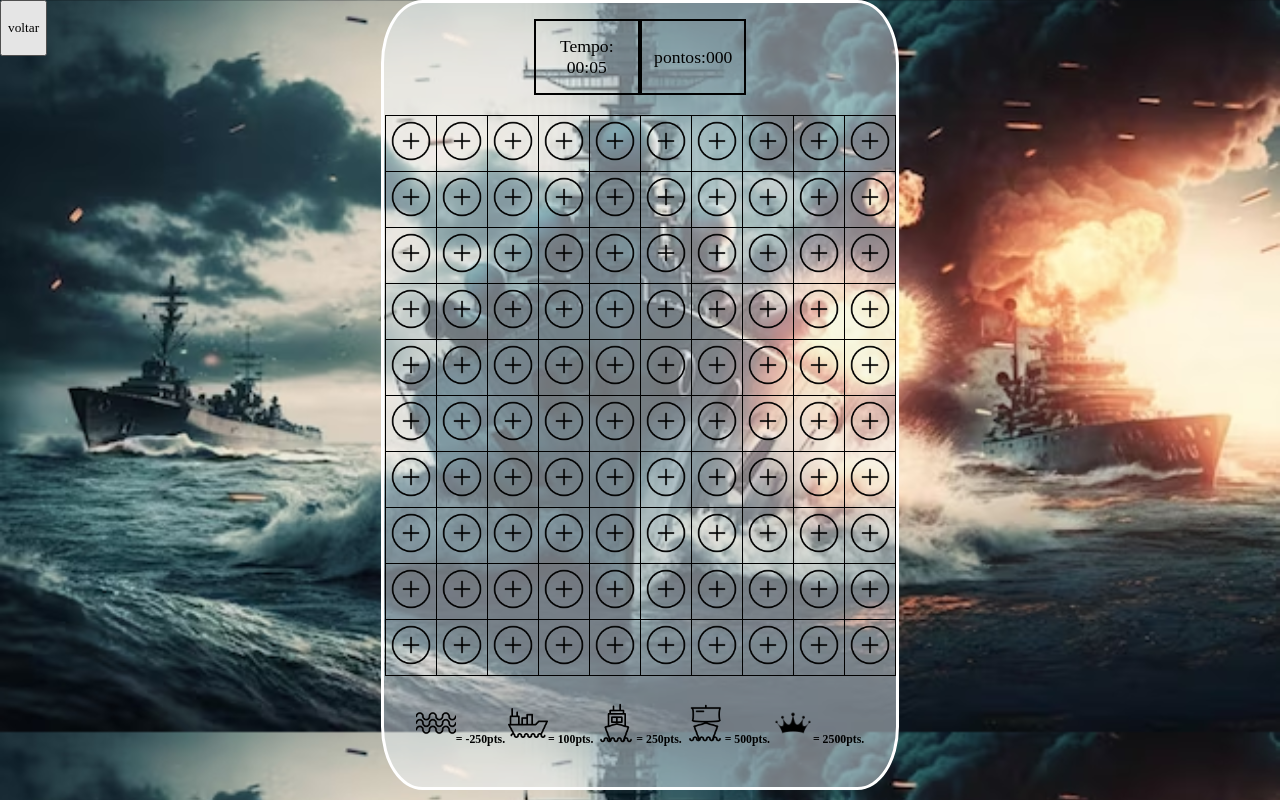
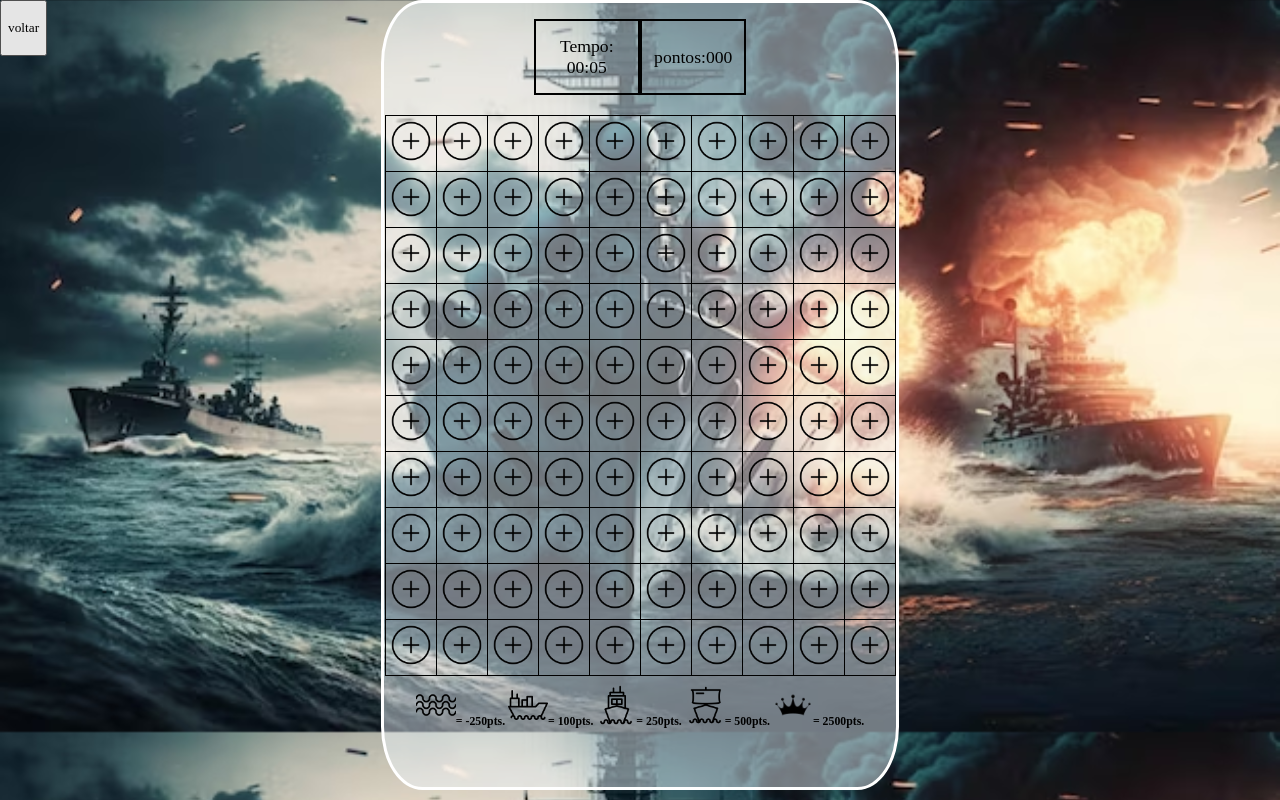
Before and after one commit to K9YNYNE/batalha_naval_hosp, a plain HTML site: page jogo.html in a window 1280 px wide. Drawn offline with Linux system fonts and the light colour scheme; a web font is replaced by a local one.

Commit message:
Update styelesheet.css

```diff
--- a/styelesheet.css
+++ b/styelesheet.css
@@ -56,6 +56,7 @@ body{
     justify-content: center;
     align-items: center;
     position: relative;
+    top: -18px;
 }
 .voltar{
     position: fixed;
```
